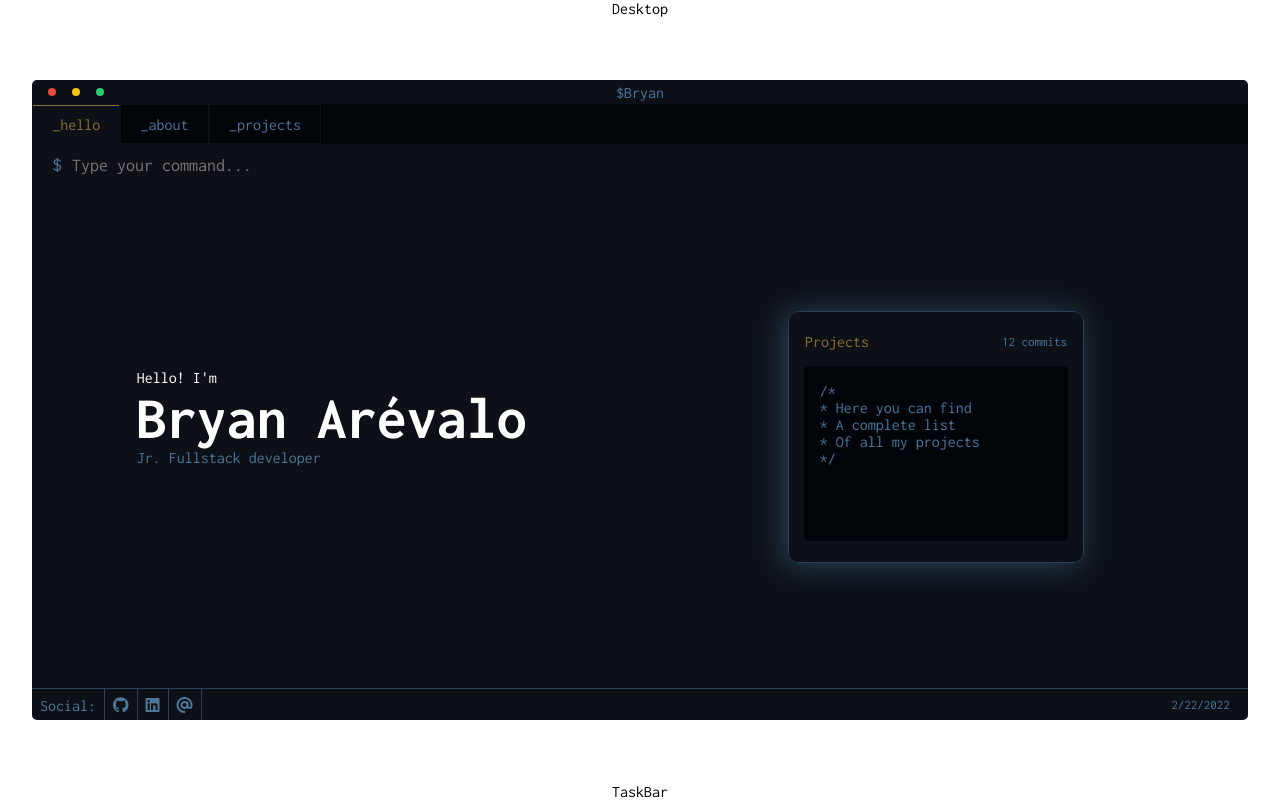
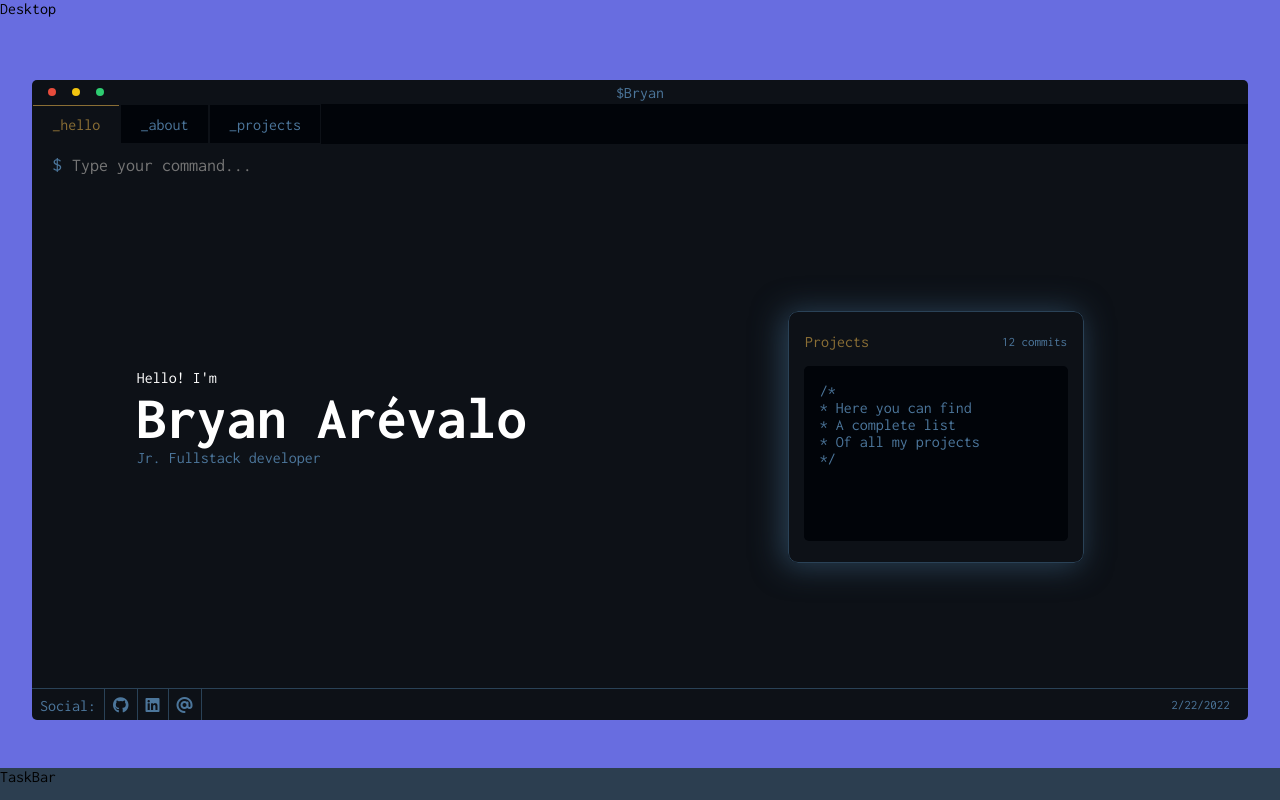
Before and after one commit to ripterdust/Portfolio2022, a React (Create React App) app: page / in a window 1280 px wide. Built offline with nearby package versions, Linux system fonts and the light colour scheme.

Commit message:
Creating the animation

```diff
--- a/src/main.scss
+++ b/src/main.scss
@@ -26,6 +26,7 @@ a{
 }
 
 @import './styles/desktop';
+@import './styles/taskbar';
 @import './styles/terminal';
 @import './styles/buttons';
 @import './styles/nav';
--- a/src/styles/_desktop.scss
+++ b/src/styles/_desktop.scss
@@ -0,0 +1,5 @@
+.desktop {
+    height: calc(100vh - 2em);
+    width: 100%;
+    background: $wallpaper;
+}
--- /dev/null
+++ b/src/styles/_taskbar.scss
@@ -0,0 +1,5 @@
+.taskbar{
+    background: $ui;
+    height: 2em;
+    width: 100%;
+}
--- a/src/styles/_vars.scss
+++ b/src/styles/_vars.scss
@@ -5,4 +5,6 @@ $terminal-yellow: #8a6e35;
 $green: #2ecc71;
 $red: #e74c3c;
 $yellow: #f1c40f;
-$border: darken($text-ligth, 20%)
+$border: darken($text-ligth, 20%);
+$wallpaper : #686de0;
+$ui : #2c3e50;
```
